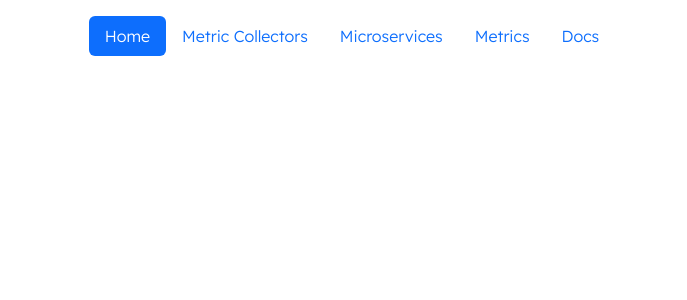
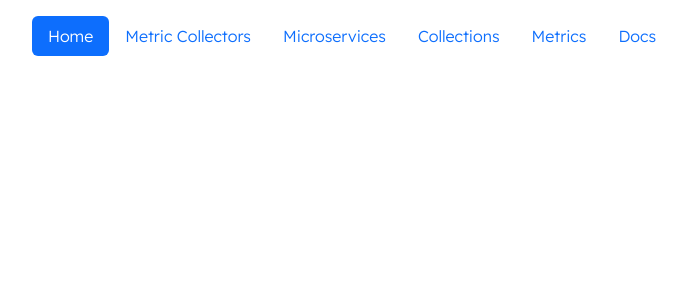
Before and after one commit to Microservices-Metrics/metrics-front, an Angular app: page / in a window 1280 px wide. Shown: the top 300 px of the page, without its empty margins (288-975 px from the left). Built offline with nearby package versions, Linux system fonts and the light colour scheme.

Commit message:
Add Collections component and update routing for collections page

```diff
--- a/src/app/app.routes.ts
+++ b/src/app/app.routes.ts
@@ -2,8 +2,10 @@ import { Routes } from '@angular/router';
 import { MetricsComponent } from './metrics/metrics.component';
 import { ServiceCollectorComponent } from './service-collector/service-collector.component';
 import { MicroservicesComponent } from './microservices/microservices.component';
+import { CollectionsComponent } from './collections/collections.component';
 
 export const routes: Routes = [
+    { path: 'collections', component: CollectionsComponent },
     { path: 'metrics', component: MetricsComponent },
     { path: 'microservices', component: MicroservicesComponent },
     { path: 'metric-collectors', component: ServiceCollectorComponent }
--- /dev/null
+++ b/src/app/collections/collections.component.html
@@ -0,0 +1 @@
+<p>collections works!</p>
--- a/src/app/header/header.component.html
+++ b/src/app/header/header.component.html
@@ -23,6 +23,15 @@
     </li>
     <li class="nav-item">
       <a
+        routerLink="collections"
+        routerLinkActive="active"
+        ariaCurrentWhenActive="page"
+        class="nav-link"
+        >Collections</a
+      >
+    </li>
+    <li class="nav-item">
+      <a
         routerLink="metrics"
         routerLinkActive="active"
         ariaCurrentWhenActive="page"
```
Also changed, not shown: src/app/collections/collections.component.ts (added, +11 -0 lines), src/app/collections/collections.component.css (added), 1 other file (tests, documents, lock files or other folders).
